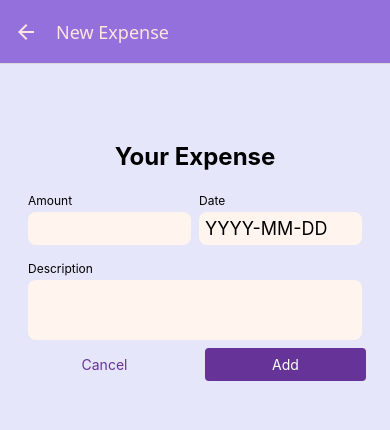
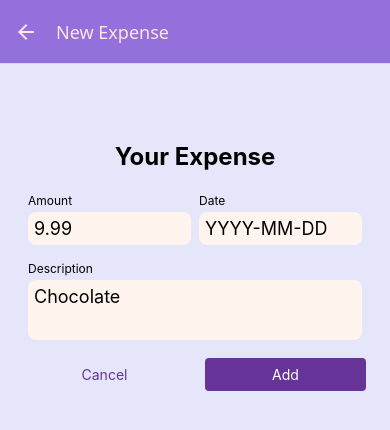
Before and after one commit to spiglebach/react-native, a React Native app in the folder expense-tracker/: screen /ManageExpense in a window 390 px wide. Shown: the top 430 px of the page. Built offline with nearby package versions, Linux system fonts and the light colour scheme.

Commit message:
invalid styling

```diff
--- a/expense-tracker/components/ManageExpense/ExpenseForm.js
+++ b/expense-tracker/components/ManageExpense/ExpenseForm.js
@@ -5,20 +5,29 @@ import Button from "../ui/Button";
 import { getFormattedDate } from "../../util/date";
 
 function ExpenseForm({defaultValues, submitButtonLabel, onSubmit, onCancel}) {
-    const [inputValues, setInputValues] = useState({
-        amount: defaultValues ? defaultValues.amount.toString() : '',
-        date: defaultValues ? getFormattedDate(defaultValues.date) : '',
-        description: defaultValues ? defaultValues.description : ''
+    const [inputs, setInputs] = useState({
+        amount: {
+            value: defaultValues ? defaultValues.amount.toString() : '',
+            isValid: true
+        },
+        date: {
+            value: defaultValues ? getFormattedDate(defaultValues.date) : '',
+            isValid: true
+        },
+        description: {
+            value: defaultValues ? defaultValues.description : '',
+            isValid: true
+        },
     })
 
     function inputChangedHandler(inputIdentifier, enteredValue) {
-        setInputValues(originalValues => {
+        setInputs(originals => {
             let newValue = enteredValue
             if (inputIdentifier === 'amount') {
                 newValue = enteredValue.replaceAll(",", ".")
             }
             if (inputIdentifier === 'date') {
-                const previousDateValueLength = originalValues.date.length
+                const previousDateValueLength = originals.date.value.length
                 const enteredValueLength = enteredValue.length
                 const isDeleting = enteredValueLength < previousDateValueLength
                 const isBeforeHyphen = enteredValueLength === 4 || enteredValueLength === 7
@@ -29,17 +38,17 @@ function ExpenseForm({defaultValues, submitButtonLabel, onSubmit, onCancel}) {
                 }
             }
             return {
-                ...originalValues,
-                [inputIdentifier]: newValue
+                ...originals,
+                [inputIdentifier]: {value: newValue, isValid: true}
             }
         })
     }
 
     function submitHandler() {
         const expenseData = {
-            amount: +inputValues.amount,
-            date: new Date(inputValues.date),
-            description: inputValues.description
+            amount: +inputs.amount.value,
+            date: new Date(inputs.date.value),
+            description: inputs.description.value
         }
 
         const amountIsValid = !isNaN(expenseData.amount) && expenseData.amount > 0
@@ -47,37 +56,68 @@ function ExpenseForm({defaultValues, submitButtonLabel, onSubmit, onCancel}) {
         const descriptionIsValid = expenseData.description.trim().length > 0
 
         if (!amountIsValid || !dateIsValid || !descriptionIsValid) {
-            Alert.alert('Invalid input', 'Please check your input values')
+            // Alert.alert('Invalid input', 'Please check your input values')
+            setInputs(originals => {
+                return {
+                    amount: {
+                        value: originals.amount.value,
+                        isValid: amountIsValid
+                    },
+                    date: {
+                        value: originals.date.value,
+                        isValid: dateIsValid
+                    },
+                    description: {
+                        value: originals.description.value,
+                        isValid: descriptionIsValid
+                    }
+                }
+            })
             return
         }
 
         onSubmit(expenseData)
     }
 
+    const formInvalid = !inputs.amount.isValid || !inputs.date.isValid || !inputs.description.isValid
+    let errorText
+    if (formInvalid) {
+        errorText = <Text style={styles.errortext}>Your form is invalid. Check your inputs!</Text>
+    }
+
     return (
         <View style={styles.form}>
             <Text style={styles.title}>Your Expense</Text>
             <View style={styles.inputsRow}>
-                <Input style={styles.inputRowItem} label="Amount" textInputProps={{
+                <Input style={styles.inputRowItem} label="Amount"
+                    invalid={!inputs.amount.isValid}
+                    textInputProps={{
+                        placeholder: '9.99',
                         keyboardType: 'decimal-pad',
                         onChangeText: inputChangedHandler.bind(this, 'amount'),
-                    value: inputValues.amount
+                        value: inputs.amount.value
                     }} />
-                <Input style={styles.inputRowItem} label="Date" textInputProps={{
+                <Input style={styles.inputRowItem} label="Date"
+                    invalid={!inputs.date.isValid}
+                    textInputProps={{
                         placeholder: 'YYYY-MM-DD',
                         keyboardType: 'number-pad',
                         maxLength: 10,
                         onChangeText: inputChangedHandler.bind(this, 'date'),
-                    value: inputValues.date
+                        value: inputs.date.value
                     }}/>
             </View>
-            <Input label="Description" textInputProps={{
+            <Input label="Description"
+                invalid={!inputs.description.isValid}
+                textInputProps={{
+                    placeholder: 'Chocolate',
                     multiline: true,
                     autoCorrect: true,
                     autoCapitalize: 'sentences',
                     onChangeText: inputChangedHandler.bind(this, 'description'),
-                value: inputValues.description
+                    value: inputs.description.value
                 }}/>
+            {errorText}
             <View style={styles.buttonContainer}>
                 <Button style={styles.buttonStyle} mode='flat' onPress={onCancel}>Cancel</Button>
                 <Button style={styles.buttonStyle} onPress={submitHandler}>{submitButtonLabel}</Button>
@@ -89,7 +129,7 @@ function ExpenseForm({defaultValues, submitButtonLabel, onSubmit, onCancel}) {
 const styles = StyleSheet.create({
     form: {
         marginTop: 40,
-        flex: 1
+        flex: 1,
     },
     title: {
         fontSize: 24,
@@ -107,10 +147,15 @@ const styles = StyleSheet.create({
     buttonContainer: {
         flexDirection: 'row',
         justifyContent: 'center',
-        gap: 20
+        gap: 20,
+        marginTop: 10
     },
     buttonStyle: {
         flex: 1
+    },
+    errortext: {
+        textAlign: 'center',
+        color: 'firebrick'
     }
 })
 
--- a/expense-tracker/components/ManageExpense/Input.js
+++ b/expense-tracker/components/ManageExpense/Input.js
@@ -1,13 +1,16 @@
 import { StyleSheet, Text, TextInput, View } from "react-native"
 
-function Input({label, style, textInputProps}) {
+function Input({label, invalid, style, textInputProps}) {
     let inputStyles = [styles.input]
     if (textInputProps && textInputProps.multiline) {
         inputStyles.push(styles.inputMultiline)
     }
+    if (invalid) {
+        inputStyles.push(styles.invalidInput)
+    }
     return (
         <View style={[styles.container, style]}>
-            <Text style={styles.label}>{label}</Text>
+            <Text style={[styles.label, invalid && styles.invalidLabel]}>{label}</Text>
             <TextInput style={inputStyles} {...textInputProps} />
         </View>
     )
@@ -31,6 +34,14 @@ const styles = StyleSheet.create({
     inputMultiline: {
         minHeight: 60,
         textAlignVertical: 'top'
+    },
+    invalidInput: {
+        backgroundColor: 'lightpink',
+        borderWidth: 1,
+        borderColor: 'firebrick'
+    },
+    invalidLabel: {
+        color: 'firebrick'
     }
 })
 
```
Lines whose indentation alone changed are shown as unchanged.
